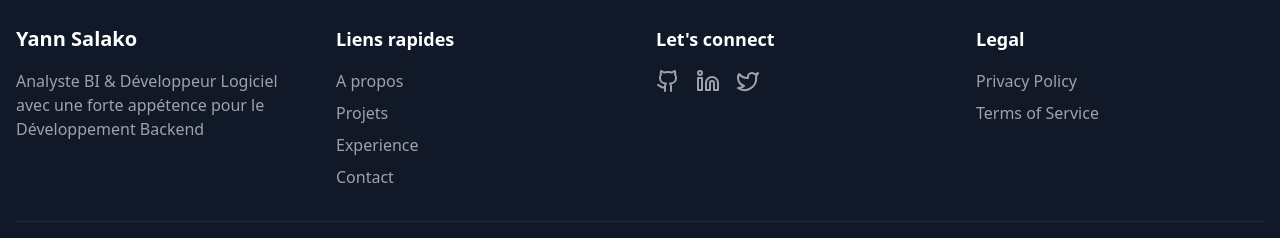
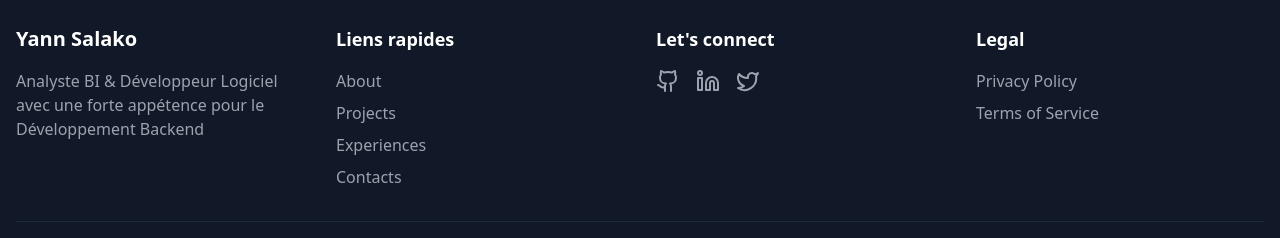
Before and after one commit to Yann2808/Portfolio, a React (Vite) app: page / in a window 1280 px wide. Shown: the part 6952-7190 px from the top of the page. Built offline with nearby package versions, Linux system fonts and the light colour scheme.

Commit message:
Update : Some words translate in English

```diff
--- a/src/components/Footer.tsx
+++ b/src/components/Footer.tsx
@@ -17,16 +17,16 @@ const Footer = () => {
             <h4 className="text-lg font-semibold mb-4">Liens rapides</h4>
             <ul className="space-y-2">
               <li>
-                <a href="#about" className="text-gray-400 hover:text-white">A propos</a>
+                <a href="#about" className="text-gray-400 hover:text-white">About</a>
               </li>
               <li>
-                <a href="#projects" className="text-gray-400 hover:text-white">Projets</a>
+                <a href="#projects" className="text-gray-400 hover:text-white">Projects</a>
               </li>
               <li>
-                <a href="#experience" className="text-gray-400 hover:text-white">Experience</a>
+                <a href="#experience" className="text-gray-400 hover:text-white">Experiences</a>
               </li>
               <li>
-                <a href="#contact" className="text-gray-400 hover:text-white">Contact</a>
+                <a href="#contact" className="text-gray-400 hover:text-white">Contacts</a>
               </li>
             </ul>
           </div>
```
